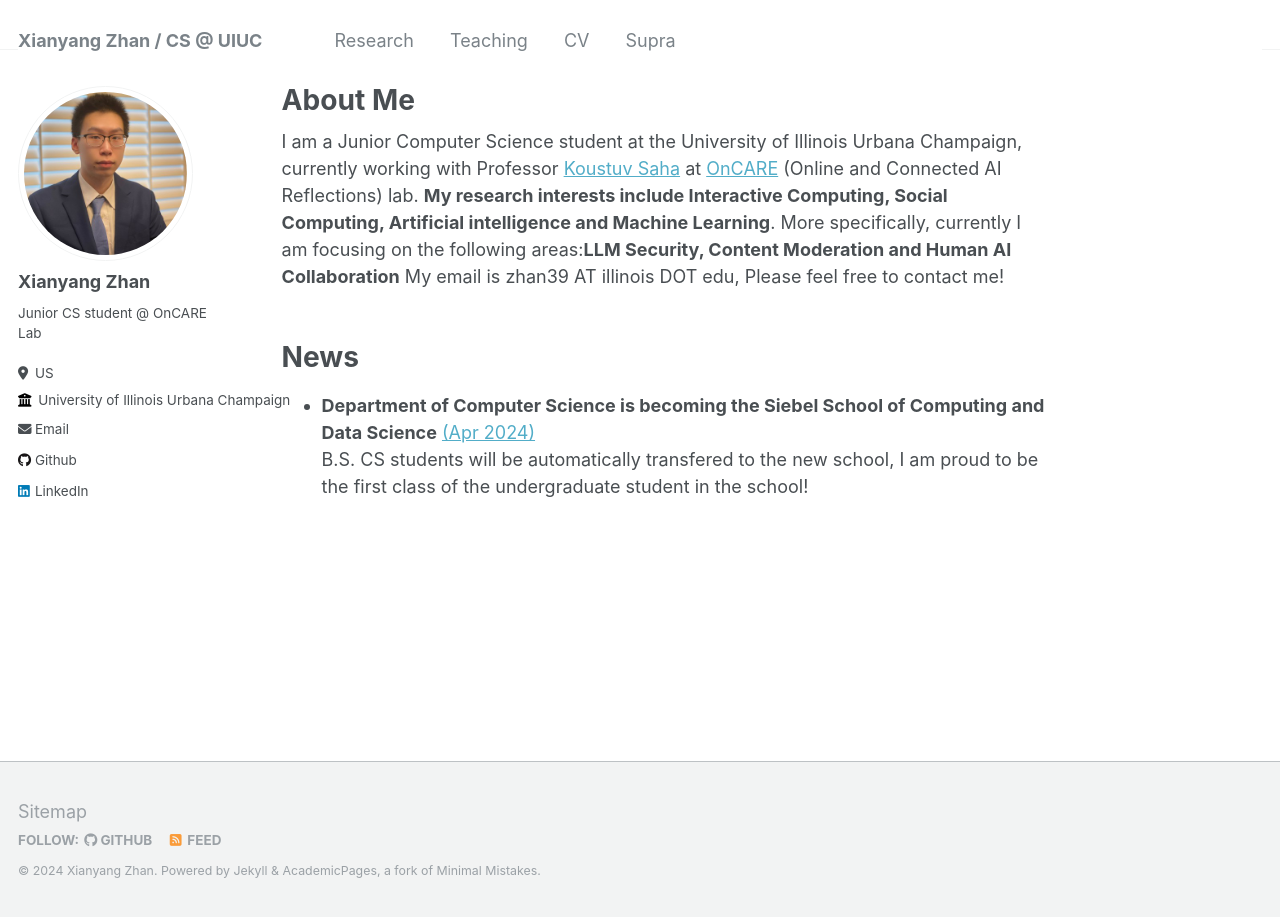
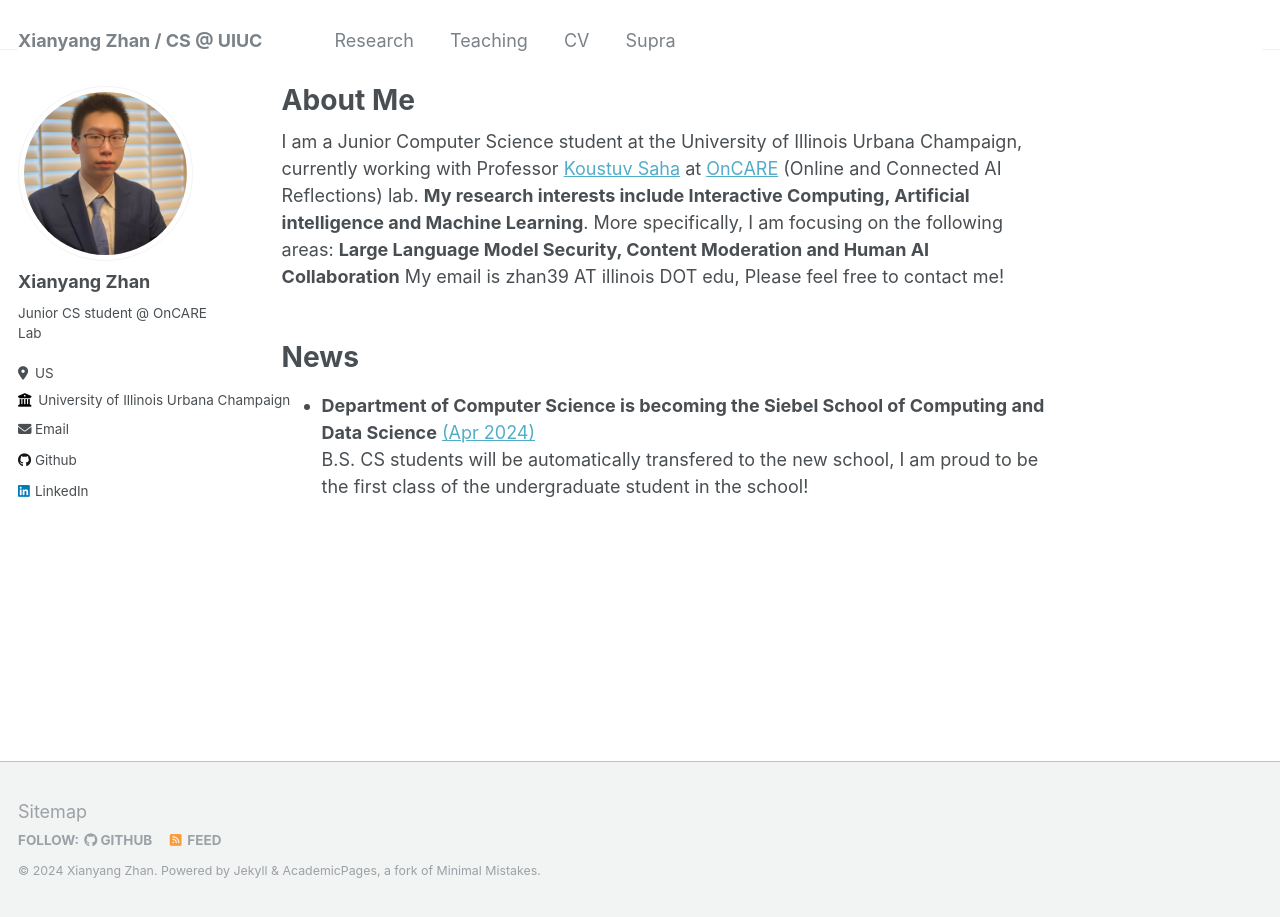
Before and after one commit to xzhan0/xzhan0.github.io, a Jekyll site: the page built from _pages/about.md, in a window 1280 px wide. Built offline with Jekyll 4.4.1, drawn with Linux system fonts in a browser that asks for light colours.

Commit message:
Update about.md

```diff
--- a/_pages/about.md
+++ b/_pages/about.md
@@ -6,7 +6,7 @@ redirect_from:
   - /about/
   - /about.html
 ---
-I am a Junior Computer Science student at the University of Illinois Urbana Champaign, currently working with Professor [Koustuv Saha](https://koustuv.com/) at [OnCARE](https://oncare.cs.illinois.edu/people/) (Online and Connected AI Reflections) lab. **My research interests include Interactive Computing, Social Computing, Artificial intelligence and Machine Learning**. More specifically, currently I am focusing on the following areas:**LLM Security, Content Moderation and Human AI Collaboration** My email is zhan39 AT illinois DOT edu, Please feel free to contact me!
+I am a Junior Computer Science student at the University of Illinois Urbana Champaign, currently working with Professor [Koustuv Saha](https://koustuv.com/) at [OnCARE](https://oncare.cs.illinois.edu/people/) (Online and Connected AI Reflections) lab. **My research interests include Interactive Computing, Artificial intelligence and Machine Learning**. More specifically, I am focusing on the following areas: **Large Language Model Security, Content Moderation and Human AI Collaboration** My email is zhan39 AT illinois DOT edu, Please feel free to contact me!
 <br/>
 <br/>
 
```
